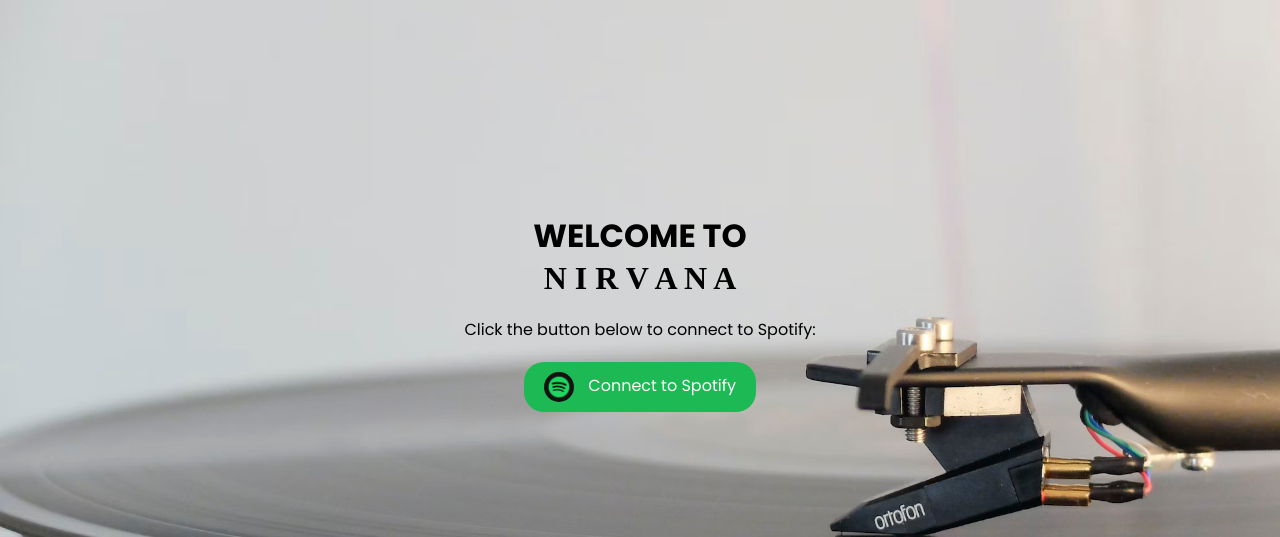
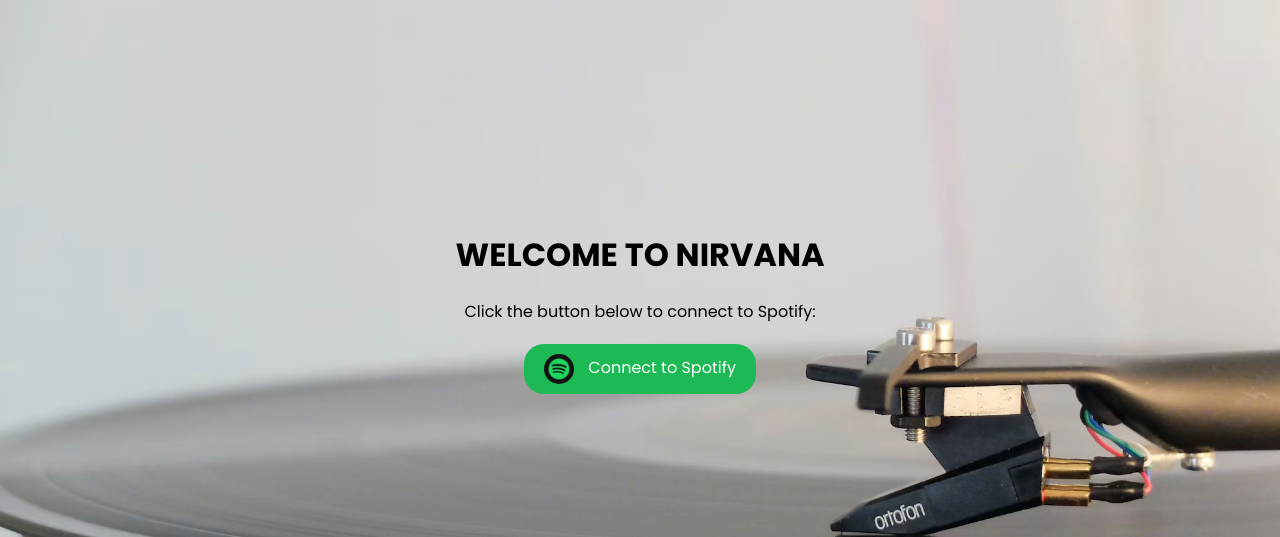
Before and after one commit to GAURAV-JADHAV-26/NIRVANA, a Flask app: page / in a window 1280 px wide. Shown: the part 88-625 px from the top of the page. Run offline with Flask 3, Linux system fonts and the light colour scheme.

Commit message:
re-edit the Nirvana font

```diff
--- a/static/styles/style1.css
+++ b/static/styles/style1.css
@@ -19,11 +19,7 @@
 }
 
 
-.heading {
 
-    font-family: Nirvana;
-
-}
 
 header {
 
--- a/templates/index1.html
+++ b/templates/index1.html
@@ -26,7 +26,7 @@
 
     <div class="container">
         <h1>
-            WELCOME TO <p class="heading">N I R V A N A</p>
+            WELCOME TO NIRVANA
         </h1>
 
         <p class="quote">Click the button below to connect to Spotify:</p>
```
